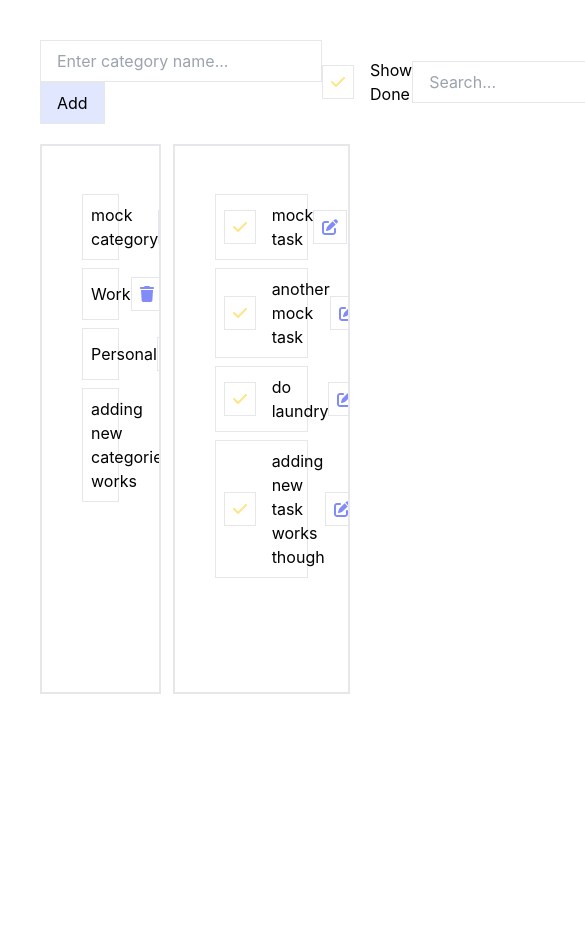
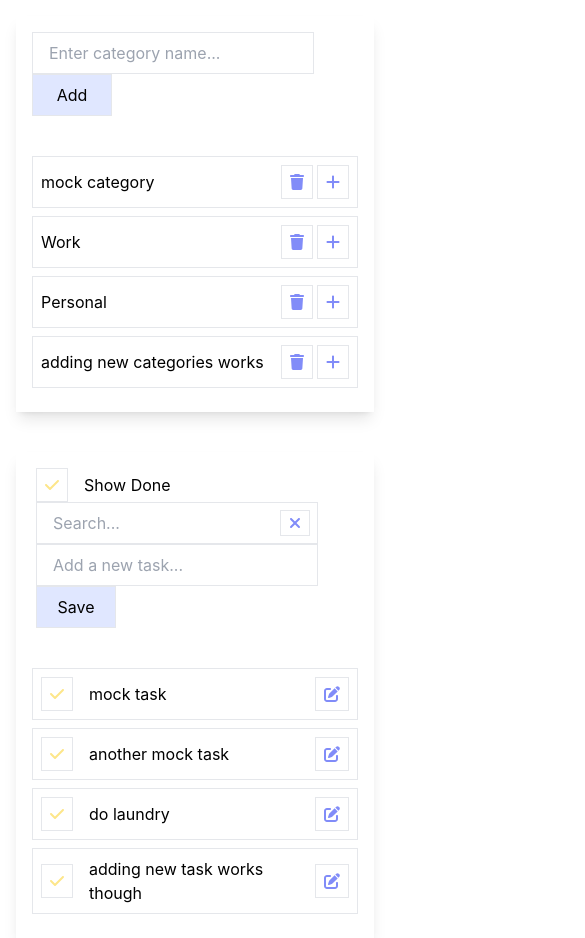
Before and after one commit to burcinkarimov/todo-app, a React (Create React App) app: page / in a window 390 px wide. Shown: the top 938 px of the page, 585 px wide, since content can reach past the window. Before the commit the page ends 844 px from the top, so only its background shows below. Built offline with nearby package versions, Linux system fonts and the light colour scheme.

Commit message:
Fix initial styles and implement responsive design

```diff
--- a/src/App.js
+++ b/src/App.js
@@ -35,44 +35,44 @@ function App() {
   }
 
   return (
-    <div className="p-10">
-      <div className="flex justify-between items-center">
-        <form onSubmit={handleCategorySubmit}>
+    <div className="p-4 md:p-10">
+      <div className="block md:flex h-[550px] gap-2">
+        <div className="w-full md:w-2/5 p-4 gap-3 overflow-scroll shadow-lg">
+            <form onSubmit={handleCategorySubmit} className="mb-10">
               <TextInput placeholder="Enter category name..." value={newCategory} onChange={handleCategoryChange} />
               <PrimaryButton text="Add" />
             </form>
-        <div className="flex gap-2 items-center">
-          <FontAwesomeIcon icon={faCheck} className="p-2 mr-2 border-[1px] text-amber-200 hover:bg-amber-200 hover:text-white cursor-pointer" />
-          <p>Show Done</p>
-        </div>
-        <div className="relative">
-          <TextInput placeholder="Search..." />
-          <FontAwesomeIcon icon={faXmark} className="absolute right-2 top-2 py-1 px-2 border-[1px] text-indigo-400 hover:bg-indigo-600 hover:text-white cursor-pointer" />
-        </div>
-        <form onSubmit={handleTaskSubmit}>
-          <TextInput placeholder="Add a new task..." value={newTask} onChange={handleTaskChange} />
-          <PrimaryButton text="Save" />
-        </form>
-      </div>
-      <div className="flex h-[550px] mt-5 gap-3">
-        <div className="w-2/5 p-10 border-2 overflow-scroll">
             <ul>
               {categories.map((category, index) => (
                 <li key={index} className="p-2 border-[1px] my-2 flex items-center justify-between">
                   <p>{category}</p>
                   <div className="flex gap-1">
-                  <FontAwesomeIcon icon={faTrash} className="p-2 border-[1px] text-indigo-400 hover:bg-indigo-600 hover:text-white cursor-pointer" />
-                  <FontAwesomeIcon icon={faPlus} className="p-2 border-[1px]  text-indigo-400 hover:bg-indigo-600 hover:text-white cursor-pointer" />
+                    <FontAwesomeIcon icon={faTrash} className="p-2 border-[1px] text-indigo-400 hover:bg-indigo-500 hover:text-white cursor-pointer" />
+                    <FontAwesomeIcon icon={faPlus} className="p-2 border-[1px]  text-indigo-400 hover:bg-indigo-500 hover:text-white cursor-pointer" />
                   </div>
                 </li>
               ))}
             </ul>
         </div>
-        <div className="w-3/5 p-10 border-2 overflow-scroll">
+        <div className="w-full md:w-3/5 mt-10 md:mt-0 p-4 gap-3 overflow-scroll shadow-lg">
+          <div className="flex items-center justify-between mb-10 flex-wrap">
+            <div className="flex gap-2 items-center mx-1">
+              <FontAwesomeIcon icon={faCheck} className="p-2 mr-2 border-[1px] text-amber-200 hover:text-amber-400 cursor-pointer" />
+              <p>Show Done</p>
+            </div>
+            <div className="flex relative justify-center mx-1">
+              <TextInput placeholder="Search..." />
+              <FontAwesomeIcon icon={faXmark} className="absolute right-2 top-2 py-1 px-2 border-[1px] text-indigo-400 hover:text-indigo-500 cursor-pointer" />
+            </div>
+            <form onSubmit={handleTaskSubmit} className="mx-1">
+              <TextInput placeholder="Add a new task..." value={newTask} onChange={handleTaskChange} />
+              <PrimaryButton text="Save" />
+            </form>
+          </div>
           <ul>
             {tasks.map((task, index) => (
               <li key={index} className="p-2 border-[1px] my-2 flex items-center">
-                <FontAwesomeIcon icon={faCheck} className="p-2 mr-4 border-[1px] text-amber-200 hover:bg-amber-200 hover:text-white cursor-pointer" />
+                <FontAwesomeIcon icon={faCheck} className="p-2 mr-4 border-[1px] text-amber-200 hover:text-amber-400 cursor-pointer" />
                 <p>{task}</p>
                 <FontAwesomeIcon icon={faPenToSquare} className="ml-auto p-2 border-[1px] text-indigo-400 hover:bg-indigo-600 hover:text-white cursor-pointer" />
               </li>
--- a/src/components/PrimaryButton.js
+++ b/src/components/PrimaryButton.js
@@ -1,6 +1,6 @@
 function PrimaryButton({ text }) {
   return(
-    <button type="submit" className="px-4 py-2 border-[1px] bg-indigo-100 hover:bg-indigo-300">{text}</button>
+    <button type="submit" className="px-4 py-2 w-20 border-[1px] bg-indigo-100 hover:bg-indigo-300">{text}</button>
   )
 }
 
```
Lines whose indentation alone changed are shown as unchanged.
